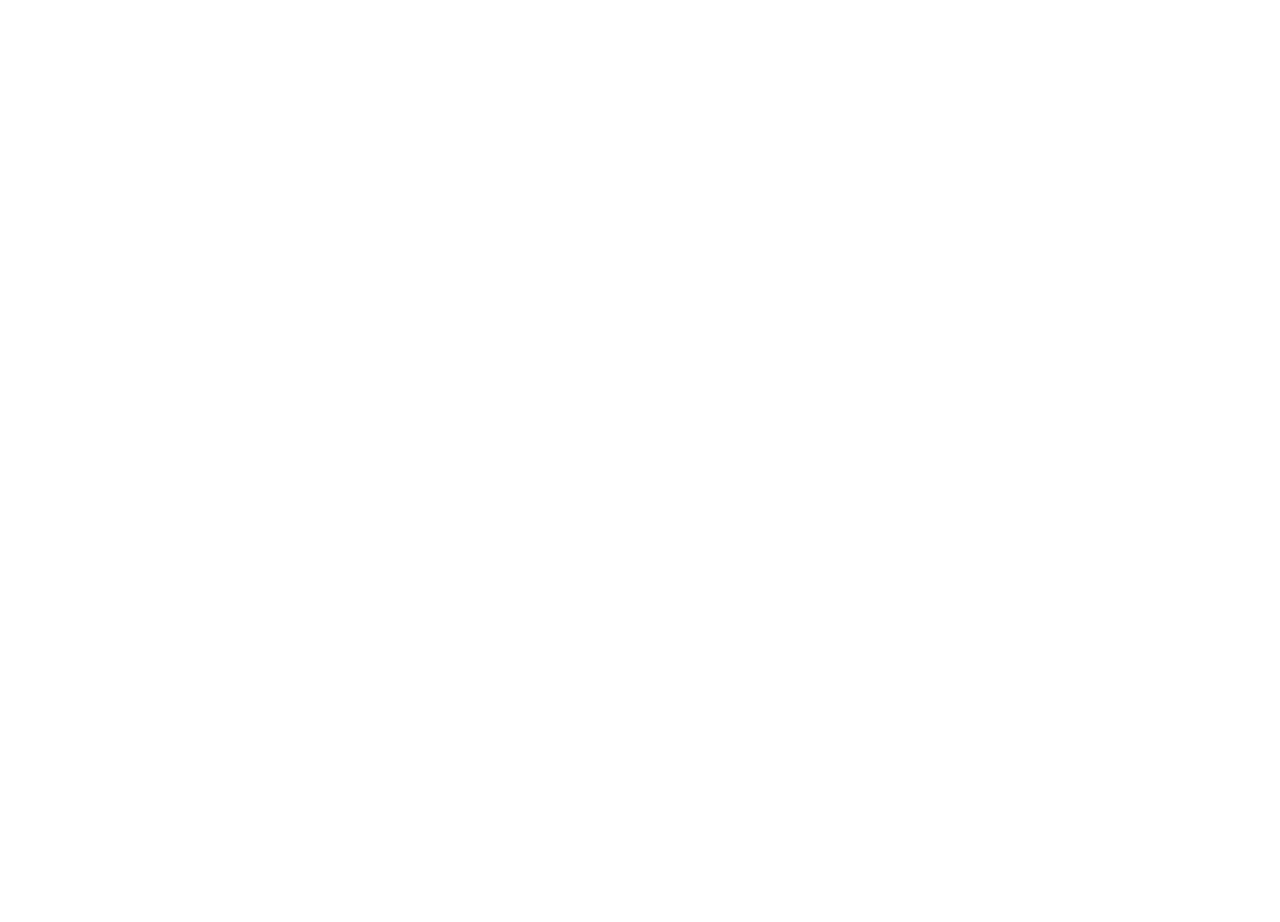
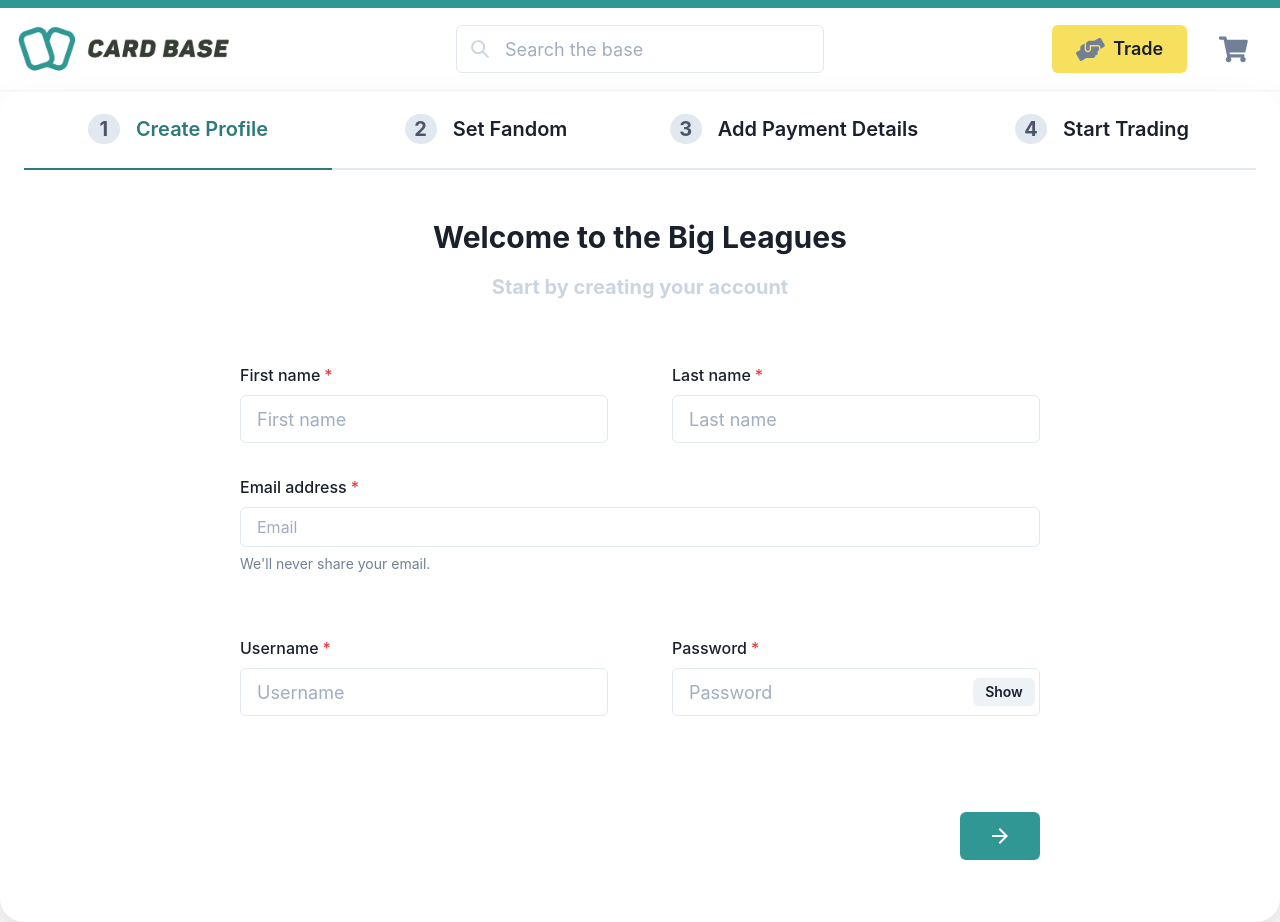
Before and after one commit to emanuallan/cardbase-fe, a React (Create React App) app: page /register in a window 1280 px wide. Before the commit the page ends 800 px from the top, so only its background shows below. Built offline with nearby package versions, Linux system fonts and the light colour scheme.

Commit message:
added register page

```diff
--- a/src/App.tsx
+++ b/src/App.tsx
@@ -3,12 +3,14 @@
 import { ColorModeSwitcher } from "./shared-components/ColorModeSwitcher";
 import { Route, Switch } from "react-router-dom";
 import LoginPage from "main/login/store/LoginPage";
+import RegisterPage from "main/register/RegisterPage";
 
 export const App = () => (
 	<main>
 		<ChakraProvider theme={theme}>
 			<Switch>
 				<Route path="/login" component={LoginPage} />
+				<Route path="/register" component={RegisterPage} />
 			</Switch>
 		</ChakraProvider>
 	</main>
--- a/src/main/login/store/LoginPage.tsx
+++ b/src/main/login/store/LoginPage.tsx
@@ -57,9 +57,12 @@
 
 function LoginForm() {
 	const [show, setShow] = useState(false);
-	const [user, setUser] = useState("");
+
+	// USER INPUT
+	const [username, setUsername] = useState("");
 	const [password, setPassword] = useState("");
-	const handleClick = () => setShow(!show);
+
+	const handleShow = () => setShow(!show);
 
 	return (
 		<Box w="25em" margin="auto auto">
@@ -69,7 +72,11 @@
 						pointerEvents="none"
 						children={<Icon as={FaUserCircle} color="gray.300" fontSize="xl" />}
 					/>
-					<Input placeholder="Username" value={user} onChange={({ target }) => setUser(target.value)} />
+					<Input
+						placeholder="Username"
+						value={username}
+						onChange={({ target }) => setUsername(target.value)}
+					/>
 				</InputGroup>
 				<InputGroup size="lg">
 					<InputLeftElement pointerEvents="none" children={<LockIcon color="gray.300" />} />
@@ -80,7 +87,7 @@
 						placeholder="Password"
 					/>
 					<InputRightElement width="4.5rem">
-						<Button h="1.75rem" size="sm" onClick={handleClick}>
+						<Button h="1.75rem" size="sm" onClick={handleShow}>
 							{show ? "Hide" : "Show"}
 						</Button>
 					</InputRightElement>
--- /dev/null
+++ b/src/main/register/RegisterPage.tsx
@@ -0,0 +1,226 @@
+import React, { useState } from "react";
+import {
+	Tabs,
+	Tab,
+	TabList,
+	TabPanel,
+	TabPanels,
+	Center,
+	Heading,
+	Flex,
+	Text,
+	FormControl,
+	FormLabel,
+	FormErrorMessage,
+	FormHelperText,
+	Input,
+	InputGroup,
+	Button,
+	InputRightElement,
+} from "@chakra-ui/react";
+import Header from "shared-components/Header";
+import InnerCenteredContainer from "shared-components/InnerCenteredContainer";
+import { ArrowForwardIcon } from "@chakra-ui/icons";
+
+export default function Example() {
+	const [tabIndex, setTabIndex] = useState(0);
+	const [show, setShow] = useState(false);
+
+	// USER INPUT
+	const [firstName, setFirstName] = useState("");
+	const [lastName, setLastName] = useState("");
+	const [email, setEmail] = useState("");
+	const [username, setUsername] = useState("");
+	const [password, setPassword] = useState("");
+
+	const handleShow = () => setShow(!show);
+	const handlePanel = (bool) => {
+		if (bool) {
+			setTabIndex(tabIndex + 1);
+		} else {
+			setTabIndex(tabIndex - 1);
+		}
+	};
+
+	return (
+		<>
+			<Header />
+			<InnerCenteredContainer>
+				<Center minH="100vh" h="full">
+					<Tabs
+						minH="52em"
+						boxShadow="2xl"
+						borderRadius="3xl"
+						isFitted
+						w="full"
+						index={tabIndex}
+						onChange={(index) => setTabIndex(index)}
+						colorScheme="teal"
+					>
+						<TabList mx="6">
+							<Tab p="6">
+								<Text
+									bg="gray.200"
+									color="gray.600"
+									rounded="full"
+									w="8"
+									fontWeight="bold"
+									fontSize="xl"
+									mr="4"
+								>
+									1
+								</Text>
+								<Text fontSize="xl" fontWeight="semibold">
+									Create Profile
+								</Text>
+							</Tab>
+							<Tab p="6">
+								<Text
+									bg="gray.200"
+									color="gray.600"
+									rounded="full"
+									w="8"
+									fontWeight="bold"
+									fontSize="xl"
+									mr="4"
+								>
+									2
+								</Text>
+								<Text fontSize="xl" fontWeight="semibold">
+									Set Fandom
+								</Text>
+							</Tab>
+							<Tab p="6">
+								<Text
+									bg="gray.200"
+									color="gray.600"
+									rounded="full"
+									w="8"
+									fontWeight="bold"
+									fontSize="xl"
+									mr="4"
+								>
+									3
+								</Text>
+								<Text fontSize="xl" fontWeight="semibold">
+									Add Payment Details
+								</Text>
+							</Tab>
+							<Tab p="6">
+								<Text
+									bg="gray.200"
+									color="gray.600"
+									rounded="full"
+									w="8"
+									fontWeight="bold"
+									fontSize="xl"
+									mr="4"
+								>
+									4
+								</Text>
+								<Text fontSize="xl" fontWeight="semibold">
+									Start Trading
+								</Text>
+							</Tab>
+						</TabList>
+						<TabPanels>
+							<TabPanel px="15em">
+								<Flex alignItems="center" flexDirection="column">
+									<Heading color="black.500" as="h1" size="lg" mt="1.1em">
+										Welcome to the Big Leagues
+									</Heading>
+									<Heading color="gray.300" as="h4" size="md" mt="1em">
+										Start by creating your account
+									</Heading>
+								</Flex>
+								<Flex mt="16" justify="space-between">
+									<FormControl id="first-name" isRequired maxW="23em">
+										<FormLabel>First name</FormLabel>
+										<Input
+											placeholder="First name"
+											size="lg"
+											value={firstName}
+											onChange={({ target }) => setFirstName(target.value)}
+										/>
+									</FormControl>
+									<FormControl id="last-name" isRequired maxW="23em">
+										<FormLabel>Last name</FormLabel>
+										<Input
+											placeholder="Last name"
+											size="lg"
+											value={lastName}
+											onChange={({ target }) => setLastName(target.value)}
+										/>
+									</FormControl>
+								</Flex>
+								<Flex mt="8">
+									<FormControl id="email" isRequired>
+										<FormLabel>Email address</FormLabel>
+										<Input
+											type="email"
+											placeholder="Email"
+											value={email}
+											onChange={({ target }) => setEmail(target.value)}
+										/>
+										<FormHelperText>We'll never share your email.</FormHelperText>
+									</FormControl>
+								</Flex>
+								<Flex mt="16" justify="space-between">
+									<FormControl id="username" isRequired maxW="23em">
+										<FormLabel>Username</FormLabel>
+										<Input
+											placeholder="Username"
+											size="lg"
+											value={username}
+											onChange={({ target }) => setUsername(target.value)}
+										/>
+									</FormControl>
+									<FormControl id="password" isRequired maxW="23em">
+										<FormLabel>Password</FormLabel>
+										<InputGroup size="lg">
+											<Input
+												type={show ? "text" : "password"}
+												value={password}
+												onChange={({ target }) => setPassword(target.value)}
+												placeholder="Password"
+											/>
+											<InputRightElement width="4.5rem">
+												<Button h="1.75rem" size="sm" onClick={handleShow}>
+													{show ? "Hide" : "Show"}
+												</Button>
+											</InputRightElement>
+										</InputGroup>
+									</FormControl>
+								</Flex>
+								<Flex mt="24" justifyContent="flex-end">
+									<Button colorScheme="teal" size="lg" onClick={() => handlePanel(true)}>
+										<ArrowForwardIcon mx="1" h="6" w="6" />
+									</Button>
+								</Flex>
+							</TabPanel>
+							<TabPanel>Are 1, 2, 3</TabPanel>
+							<TabPanel>Red, yellow and blue.</TabPanel>
+						</TabPanels>
+					</Tabs>
+				</Center>
+			</InnerCenteredContainer>
+		</>
+	);
+}
+
+// USER TYPE
+// export interface User {
+// 	id: string;
+// 	firstName: string;
+// 	lastName: string;
+// 	email: string;
+// 	username: string;
+// 	thumbnail?: string;
+// 	rating: float | null;
+// 	bio?: string;
+// 	wishlist: Card[];
+// 	favAthletes?: Athlete[];
+// 	favTeams?: Team[];
+// 	favSports?: Sport[];
+// }
+//
```
